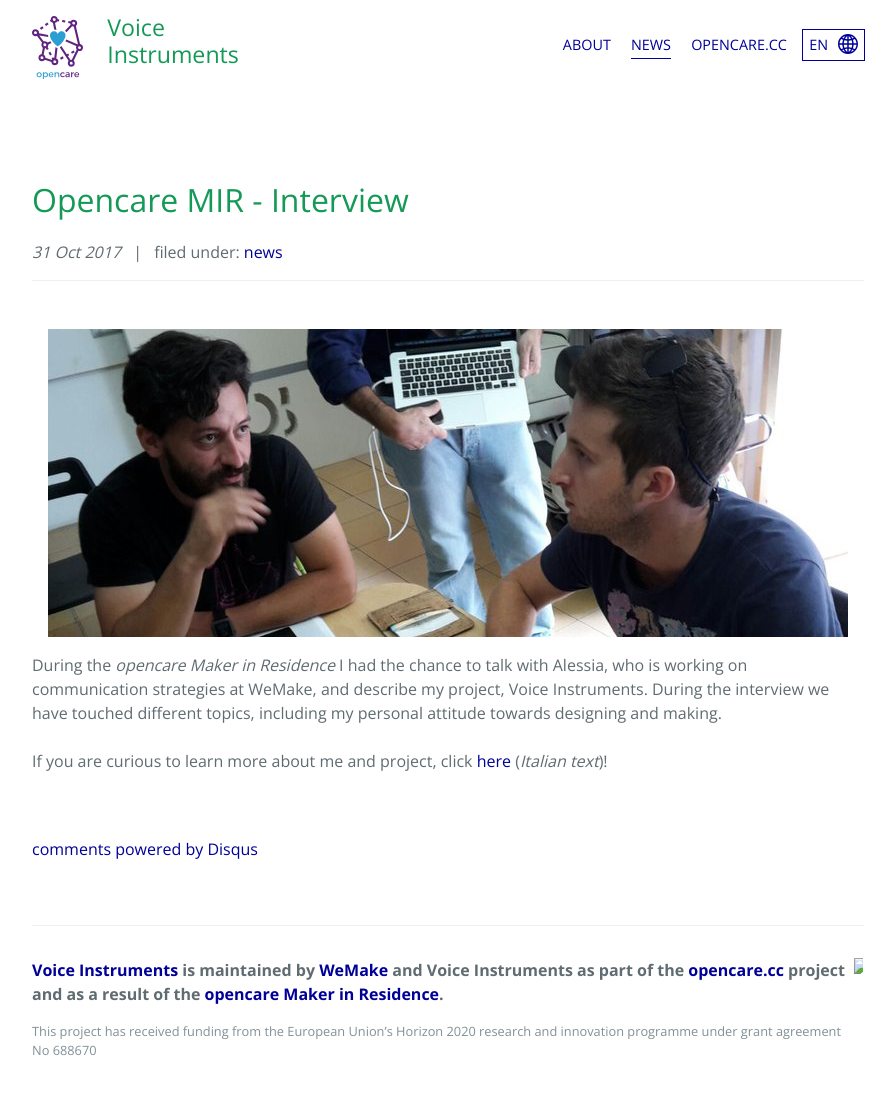
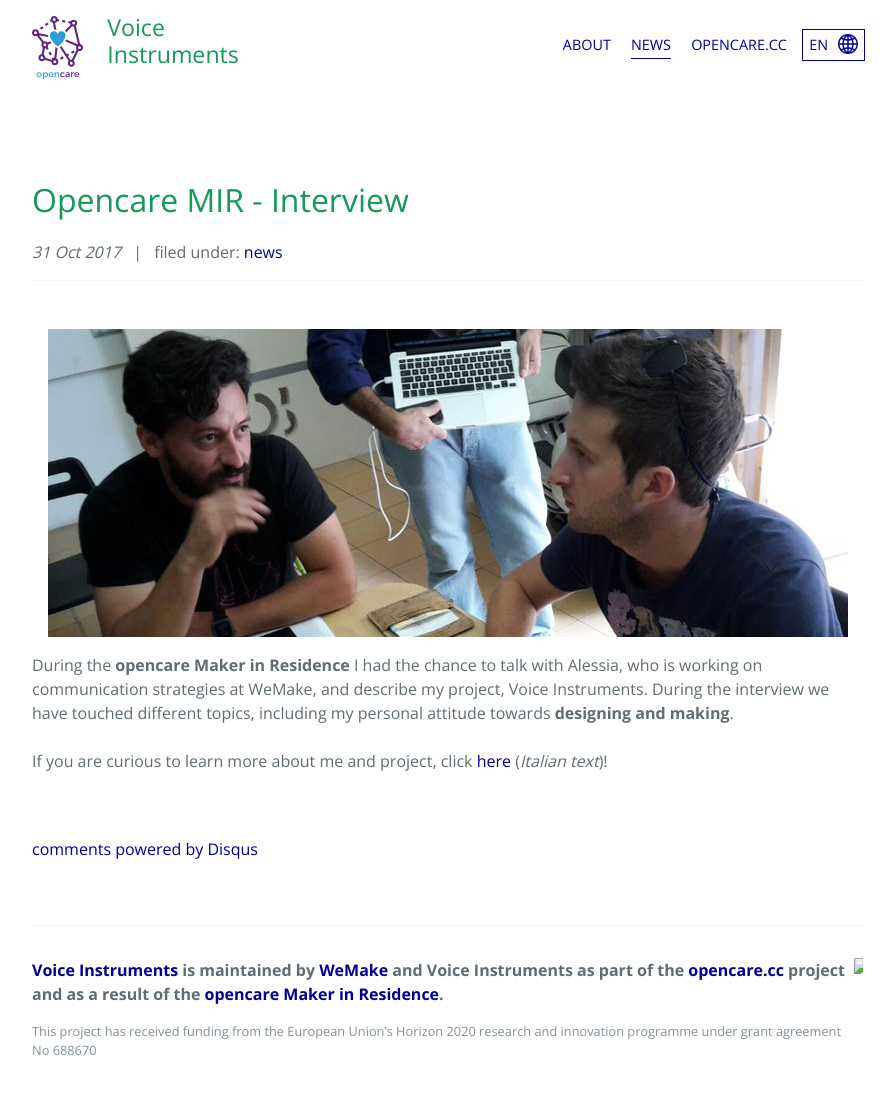
Before and after one commit to opencarecc/voiceinstruments, a Jekyll site: the page built from _posts/2017-10-31-interview-voice-instruments.md, in a window 1280 px wide and 1105 px high. Shown: the top 1095 px of the window, without its empty margins (192-1088 px from the left). Built offline with Jekyll 4.4.1, drawn with Linux system fonts in a browser that asks for light colours; comment, search, counter and statistics services are not loaded.

Commit message:
Update news

```diff
--- a/_posts/2017-10-31-interview-voice-instruments.md
+++ b/_posts/2017-10-31-interview-voice-instruments.md
@@ -11,6 +11,6 @@ lang: en
 ref: mir-interview-voice-instruments
 ---
 
-During the *opencare Maker in Residence* I had the chance to talk with Alessia, who is working on communication strategies at WeMake, and describe my project, Voice Instruments. During the interview we have touched different topics, including my personal attitude towards designing and making.
+During the <b>opencare Maker in Residence</b> I had the chance to talk with Alessia, who is working on communication strategies at WeMake, and describe my project, Voice Instruments. During the interview we have touched different topics, including my personal attitude towards <b>designing and making</b>.
 <br><br>
 If you are curious to learn more about me and project, click  [here](http://wemake.cc/2017/10/31/wemake-stories-voice-instruments-lo-strumento-per-i-maker-non-vedenti/) (_Italian text_)!
```
Also changed, not shown: it/_posts/2017-10-31-intervista-voice-instruments.md (+1 -1 lines).
